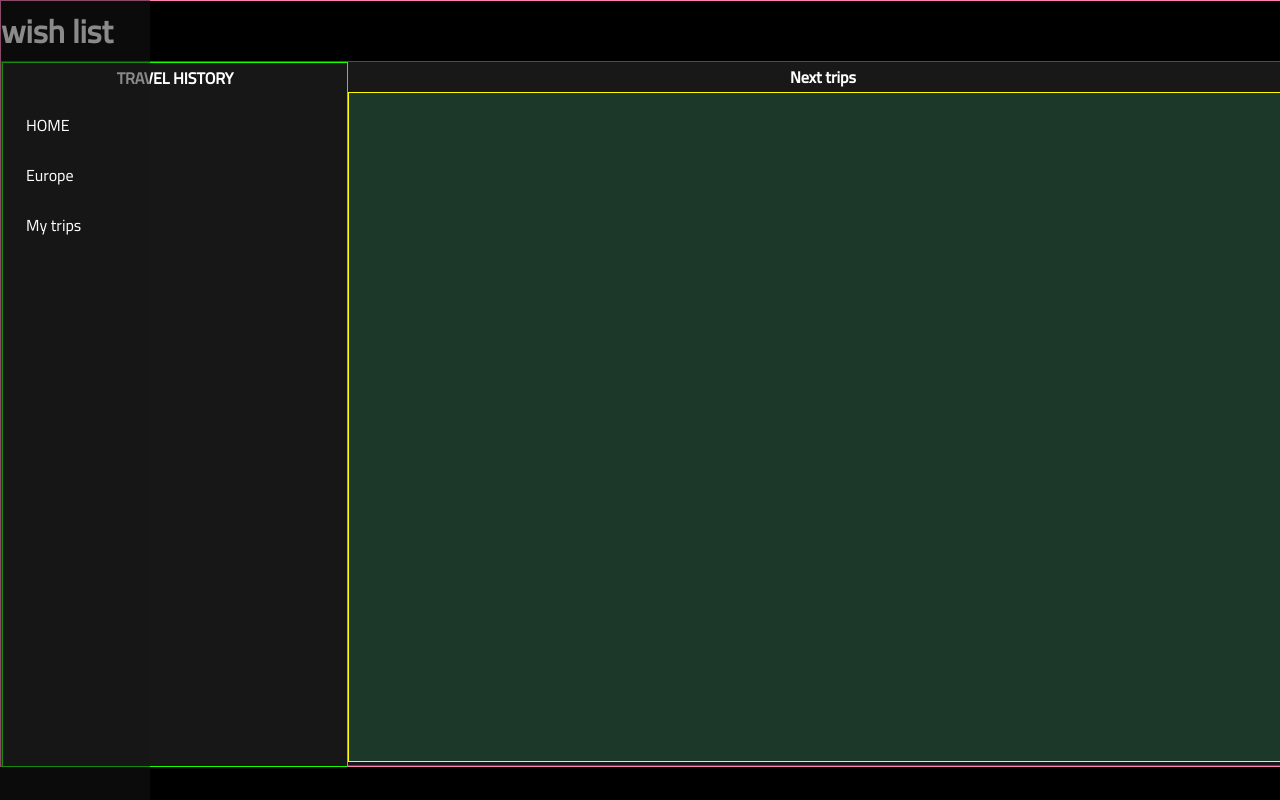
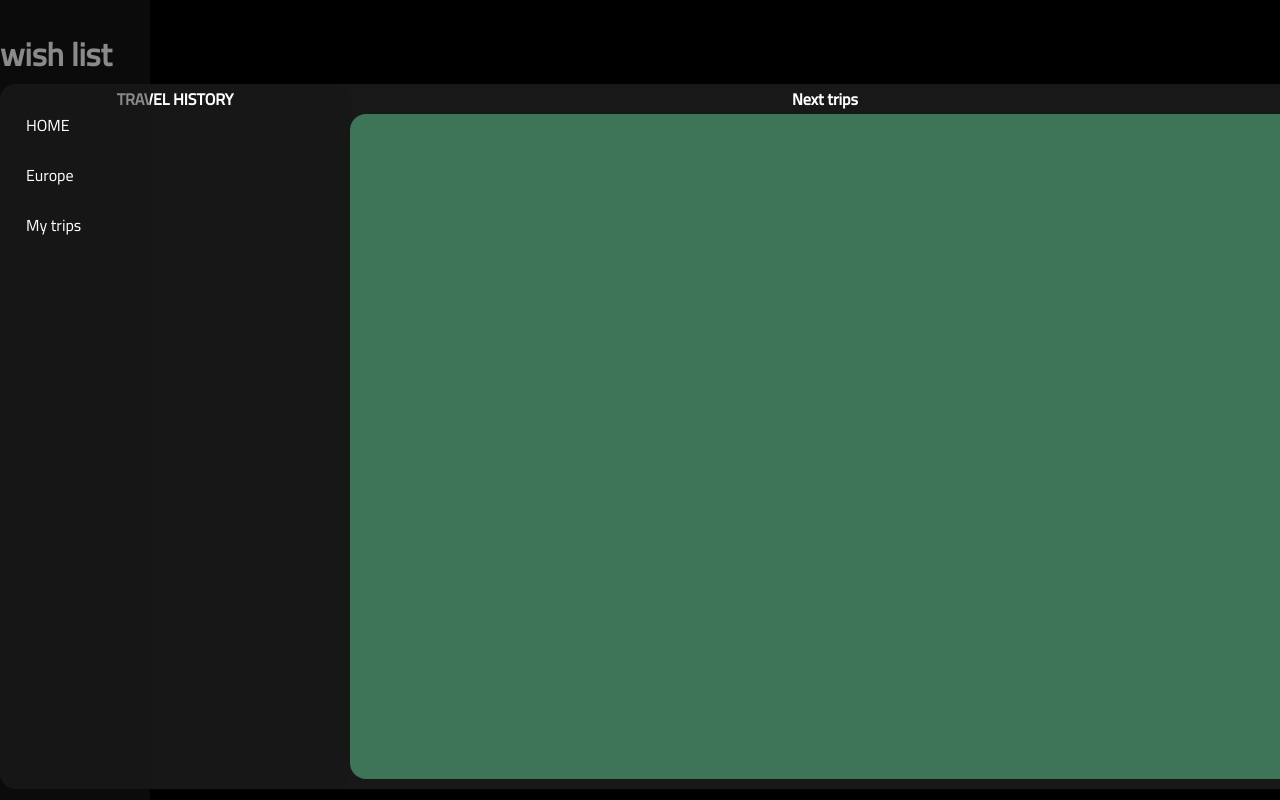
Before and after one commit to mspano91/countries_client, a Next.js app: page /favs in a window 1280 px wide. Built offline with nearby package versions, Linux system fonts and the light colour scheme.

Commit message:
fixing style and handle buttons

```diff
--- a/src/components/Buttons.jsx
+++ b/src/components/Buttons.jsx
@@ -2,8 +2,10 @@ import React from "react";
 import style from "@/components/countries/countries.module.css";
 import { useDispatch } from "react-redux";
 import { newFavorites, CountryToGo } from "@/redux/slice";
-export default function Buttons() {
+
+export default function Buttons({ country }) {
   const dispatch = useDispatch();
+  console.log(country);
 
   const handleAddFav = (country) => {
     dispatch(newFavorites(country));
--- a/src/components/countries/Countries.jsx
+++ b/src/components/countries/Countries.jsx
@@ -48,7 +48,7 @@ const Countries = () => {
                   <h4>{country?.name}</h4>
                 </div>
                 <div className={style.containerDetails}>
-                  <Buttons />
+                  <Buttons country={country} />
                   {/* <p>Contininent: {country?.continent}</p>
                   <p>Capital: {country?.capital}</p>
                   <p>
--- a/src/components/countries/countries.module.css
+++ b/src/components/countries/countries.module.css
@@ -4,12 +4,25 @@
   grid-template-columns: repeat(3, 1fr);
   gap: 2rem;
   background-color: rgba(53, 55, 54, 0.489);
-  width: 1300px;
+  width: 1350px;
   height: 750px;
   padding-top: 2rem;
   border-radius: 1rem;
   overflow-y: scroll;
 }
+
+.containerDaddy::-webkit-scrollbar {
+  width: 5px; /* Ancho de la barra de desplazamiento */
+}
+
+.containerDaddy::-webkit-scrollbar-thumb {
+  background-color: #888; /* Color del pulgar (thumb) de la barra de desplazamiento */
+}
+
+.containerDaddy::-webkit-scrollbar-track {
+  background-color: #fd5c5c; /* Color de fondo de la barra de desplazamiento */
+}
+
 .tittle {
   margin-top: 1.5rem;
 }
--- a/src/components/europa/Europa.jsx
+++ b/src/components/europa/Europa.jsx
@@ -60,11 +60,12 @@ const Europa = () => {
                   className={style.flag}
                 />
                 <h4>{country.name}</h4>
-                <Buttons />
+                <Buttons country={country} />
                 <div className={style.containerDetails}></div>
               </div>
             ))
           : null}
+
         {visibleCountries < allCountries.length && (
           <div className={style.loadMoreButton}>
             <button onClick={loadMoreCountries}>Load More</button>
--- a/src/components/favoriteList/FavoriteList.jsx
+++ b/src/components/favoriteList/FavoriteList.jsx
@@ -8,7 +8,7 @@ export default function FavoriteList() {
   return (
     <>
       <div className={style.god}>
-        <h1>wish list</h1>
+        <h1 className={style.tittle}>wish list</h1>
         <div className={style.containerGranpa}>
           <KnownList />
           <NextTrips />
--- a/src/components/favoriteList/favorite.module.css
+++ b/src/components/favoriteList/favorite.module.css
@@ -1,17 +1,21 @@
 .god {
   display: flex;
   flex-direction: column;
-  border: 1px solid rgb(255, 127, 185);
-
+  /* border: 1px solid rgb(246, 0, 111); */
   width: 1300px;
   height: 100%;
+}
+
+.tittle {
+  margin-top: 1.5rem;
 }
 
 .containerGranpa {
   display: flex;
   flex-direction: row;
   height: 705px;
-  border: 1px solid red;
+  /* border: 1px solid red; */
+  border-radius: 1rem;
   text-align: center;
   background-color: rgba(255, 255, 255, 0.096);
 }
@@ -21,22 +25,23 @@
   padding-inline: 0.5rem;
   gap: 5rem;
   background-color: #171717;
-  border: 1px solid rgb(26, 255, 0);
+  border-radius: 1rem;
+  /* border: 1px solid rgb(87, 200, 21); */
   width: 350px;
   height: 705px;
   text-align: center;
   overflow-y: auto;
 }
 
-.containerDaddyA::-webkit-scrollbar {
+.containerChildA::-webkit-scrollbar {
   width: 10px; /* Ancho de la barra de desplazamiento */
 }
 
-.containerDaddyA::-webkit-scrollbar-thumb {
-  background-color: #888; /* Color del pulgar (thumb) de la barra de desplazamiento */
+.containerChildA::-webkit-scrollbar-thumb {
+  background-color: #da1717; /* Color del pulgar (thumb) de la barra de desplazamiento */
 }
 
-.containerDaddyA::-webkit-scrollbar-track {
+.containerChildA::-webkit-scrollbar-track {
   background-color: #f1f1f1; /* Color de fondo de la barra de desplazamiento */
 }
 
@@ -79,14 +84,15 @@
   padding-top: 1.5rem;
   row-gap: 1rem;
   grid-template-columns: repeat(3, 1fr);
-  background-color: rgb(27, 56, 41);
-  border: 1px solid rgb(255, 251, 0);
+  background-color: rgb(62, 116, 88);
+  border-radius: 1rem;
+  /* border: 1px solid rgb(255, 251, 0); */
   width: 950px;
-  height: 670px;
+  height: 665px;
   overflow-y: auto;
 }
 
-.containerDaddy ::-webkit-scrollbar {
+.containerDaddy::-webkit-scrollbar {
   width: 10px; /* Ancho de la barra de desplazamiento */
 }
 
@@ -95,7 +101,7 @@
 }
 
 .containerDaddy::-webkit-scrollbar-track {
-  background-color: #f1f1f1; /* Color de fondo de la barra de desplazamiento */
+  background-color: #fd5c5c; /* Color de fondo de la barra de desplazamiento */
 }
 
 .containerChild {
```
